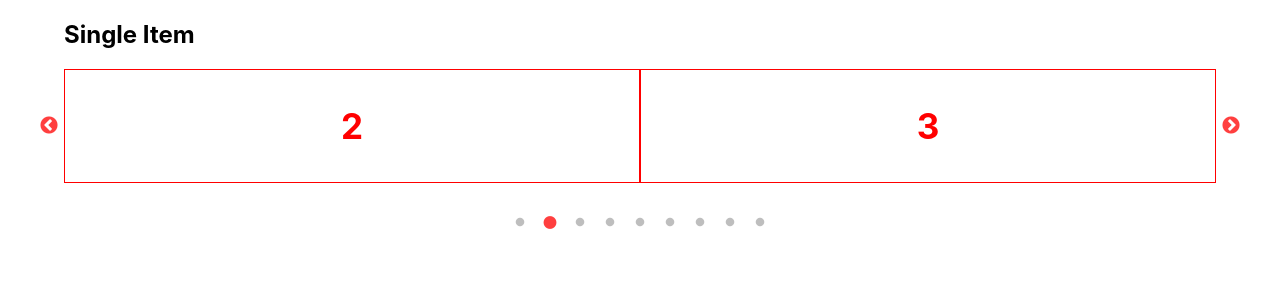
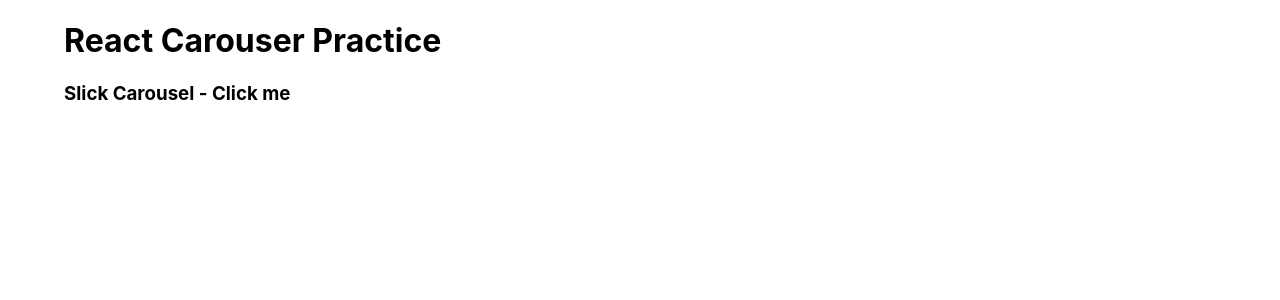
Before and after one commit to shajal-kumer/react-carousel, a Next.js app: page / in a window 1280 px wide. Shown: the top 300 px of the page. Built offline with nearby package versions, Linux system fonts and the light colour scheme.

Commit message:
slick carousel dots and arrow customized

```diff
--- a/package.json
+++ b/package.json
@@ -8,6 +8,7 @@
     "lint": "next lint"
   },
   "dependencies": {
+    "boxicons": "^2.1.0",
     "next": "12.0.4",
     "react": "17.0.2",
     "react-dom": "17.0.2",
--- a/pages/index.js
+++ b/pages/index.js
@@ -1,28 +1,14 @@
-import Slider from "react-slick";
+import Link from "next/link";
 
 export default function Home() {
-	const settings = {
-		dots: true,
-		infinite: true,
-		speed: 500,
-		slidesToShow: 1,
-		slidesToScroll: 1,
-		autoplay: true,
-		pauseOnHover: true,
-		slidesToShow: 2,
-	};
-
-	const slides = [1, 2, 3, 4, 5, 6, 7, 8, 9];
 	return (
 		<div className="container">
-			<h2> Single Item</h2>
-			<Slider {...settings}>
-				{slides.map((index) => (
-					<div key={index}>
-						<h3>{index}</h3>
-					</div>
-				))}
-			</Slider>
+			<h1>React Carouser Practice</h1>
+			<h3>
+				<Link href="/slick">
+					<a>Slick Carousel - Click me</a>
+				</Link>
+			</h3>
 		</div>
 	);
 }
--- a/styles/globals.css
+++ b/styles/globals.css
@@ -29,6 +29,7 @@ a {
 .slick-prev:before,
 .slick-next:before {
 	color: red;
+	display: none;
 }
 .slick-dots {
 	bottom: -50px;
@@ -40,3 +41,12 @@ a {
 	color: red;
 	font-size: 15px;
 }
+
+.slick-dots li div {
+	width: 30px;
+	border: 1px solid red;
+	border-right: none;
+}
+.slick-dots li:last-child div {
+	border-right: 1px solid red;
+}
```
Also changed, not shown: pages/slick/index.js (added, +50 -0 lines), 1 other file (tests, documents, lock files or other folders).
